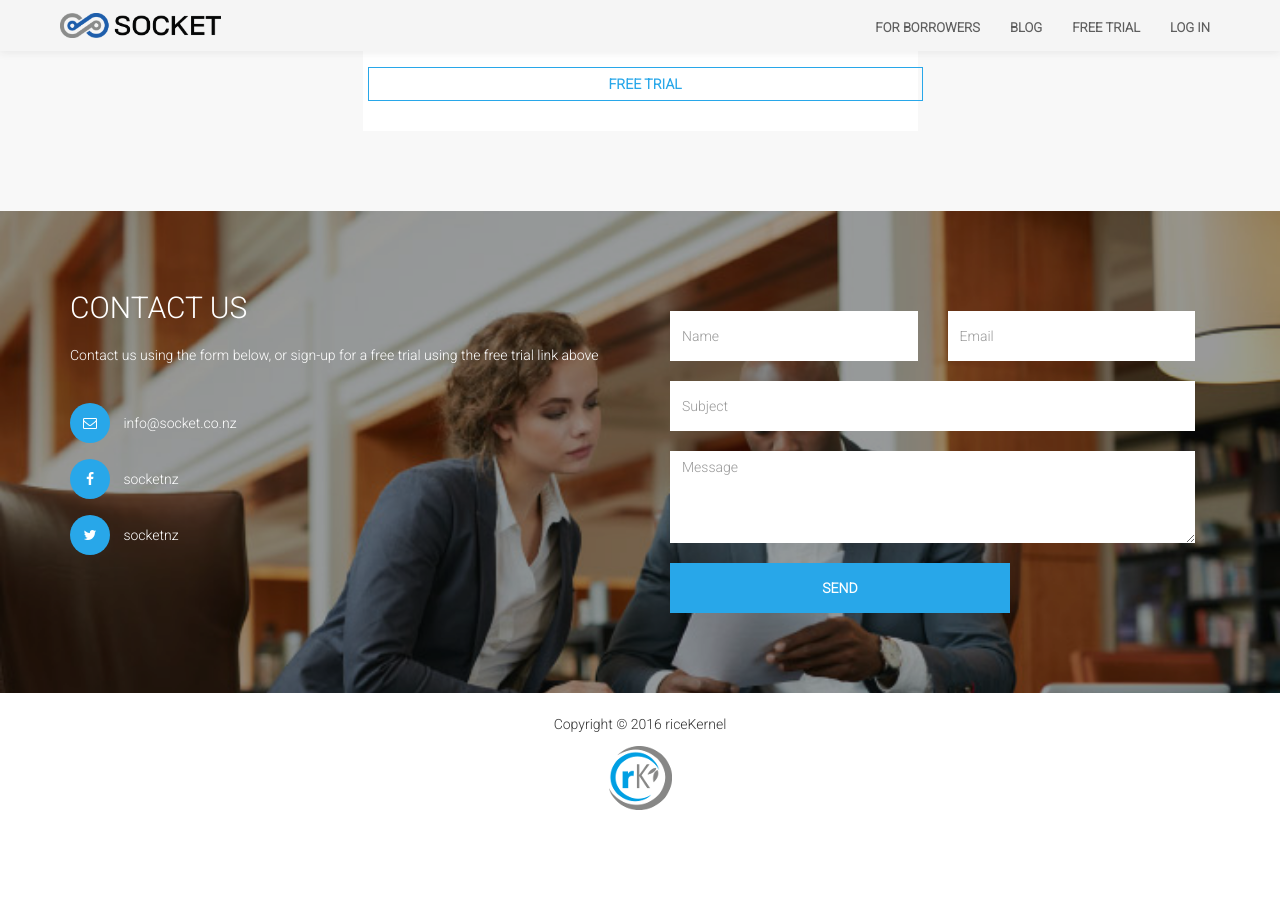
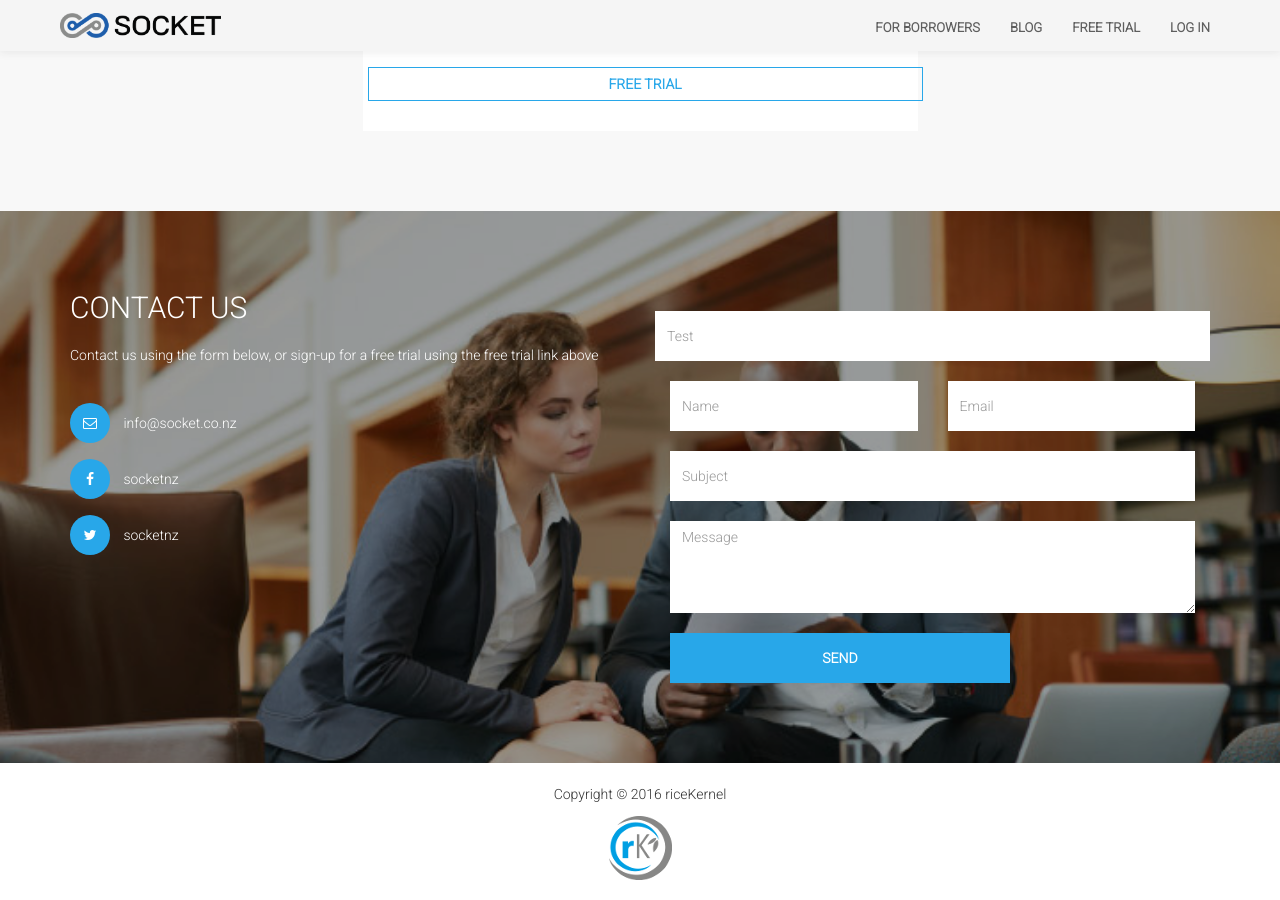
Before and after one commit to riceKernel/socket, a Jekyll site: the page built from index.html, in a window 1280 px wide and 900 px high, scrolled down 3359 px. Built offline with Jekyll 4.4.1, drawn with Linux system fonts in a browser that asks for light colours; before the commit the page ends 4189 px from its top, so only the background shows below that.

Commit message:
asdas
asda

```diff
--- a/_includes/contact.html
+++ b/_includes/contact.html
@@ -21,7 +21,8 @@
         </div>
         <div class="col-md-6 wow fadeInUp" data-wow-delay="0.6s">
           <div class="contact-form">
-            <form id='contactUsForm' action="#" method="post">
+            <form id='contactUsForm'>
+              <input type="text" class="form-control" placeholder="Test">
               <div class="col-md-6">
                 <input type="text" class="form-control" placeholder="Name">
               </div>
```
